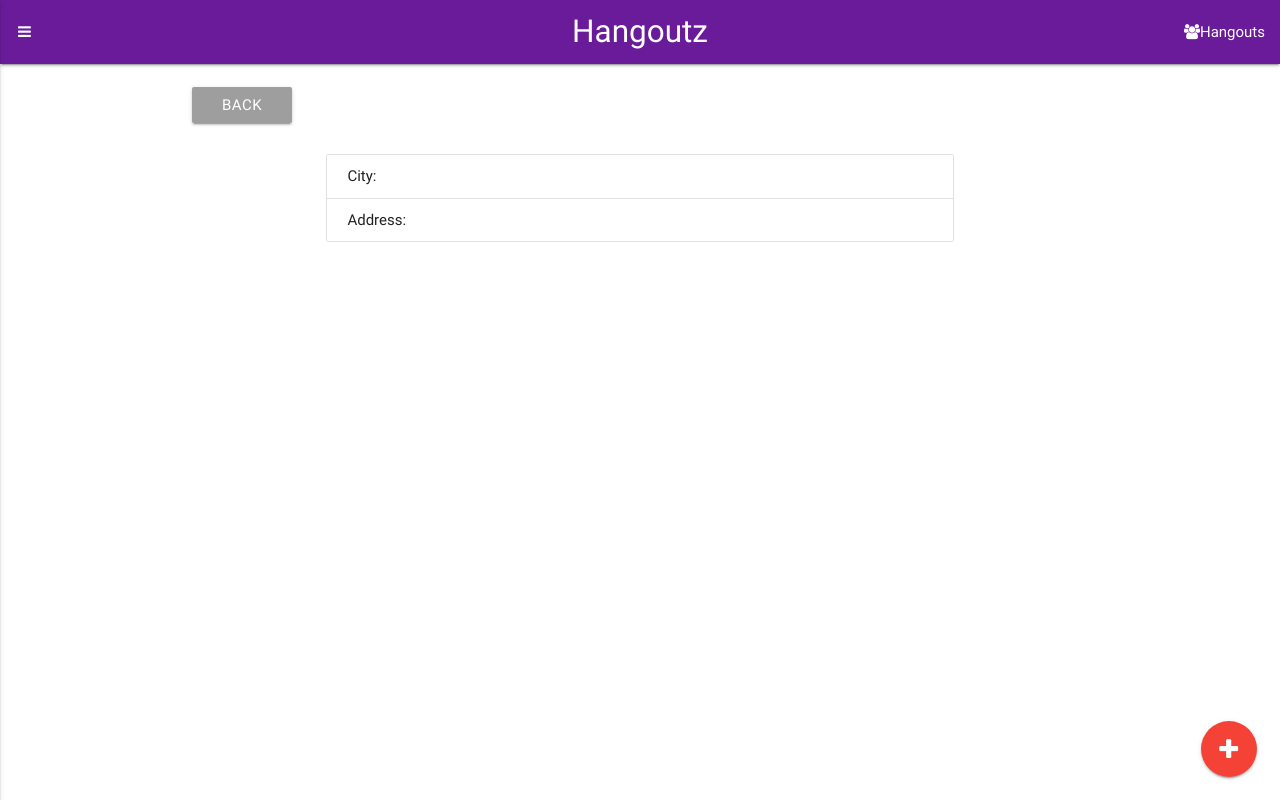
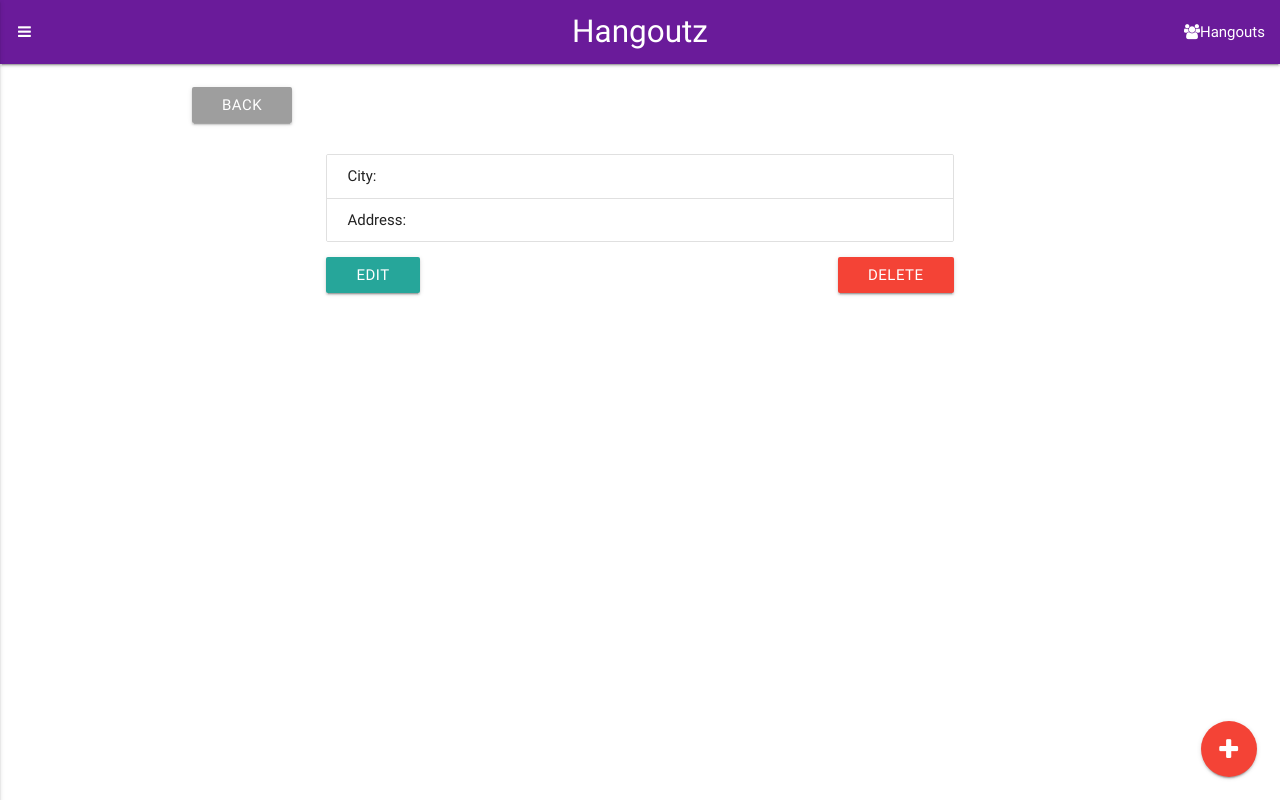
Before and after one commit to camilo17/Hangoutz, a React (Create React App) app in the folder client-src/: page /hangoutz/1 in a window 1280 px wide. Built offline with nearby package versions, Linux system fonts and the light colour scheme; no server answers.

Commit message:
Added Link and Button to HangoutDetails for further functionality later.

```diff
--- a/client-src/src/Components/HangoutDetails.js
+++ b/client-src/src/Components/HangoutDetails.js
@@ -37,6 +37,9 @@
 
 
             </ul>
+            <Link className="btn "to={`/hangoutz/edit/${this.state.details.id}`}>Edit</Link>
+
+            <button className="btn red right">Delete</button>
         </div>
 
       </div>
```
